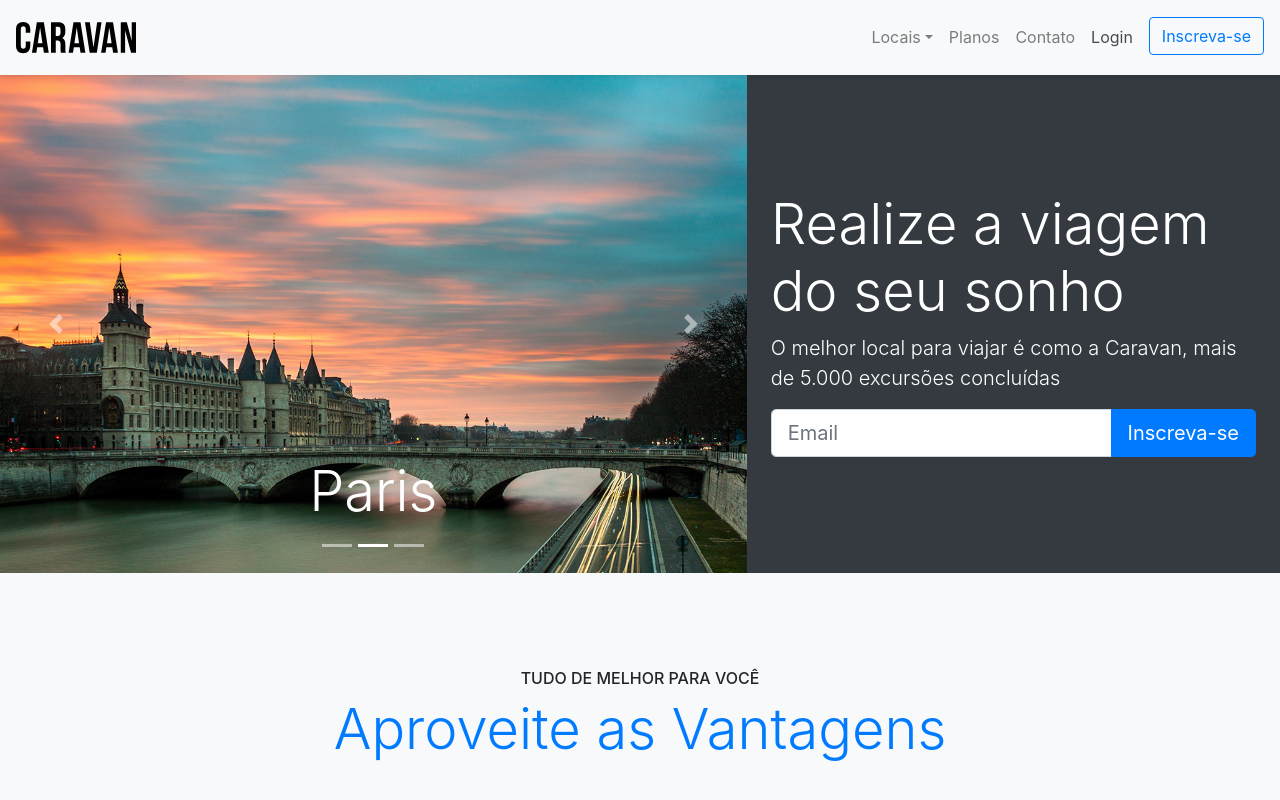
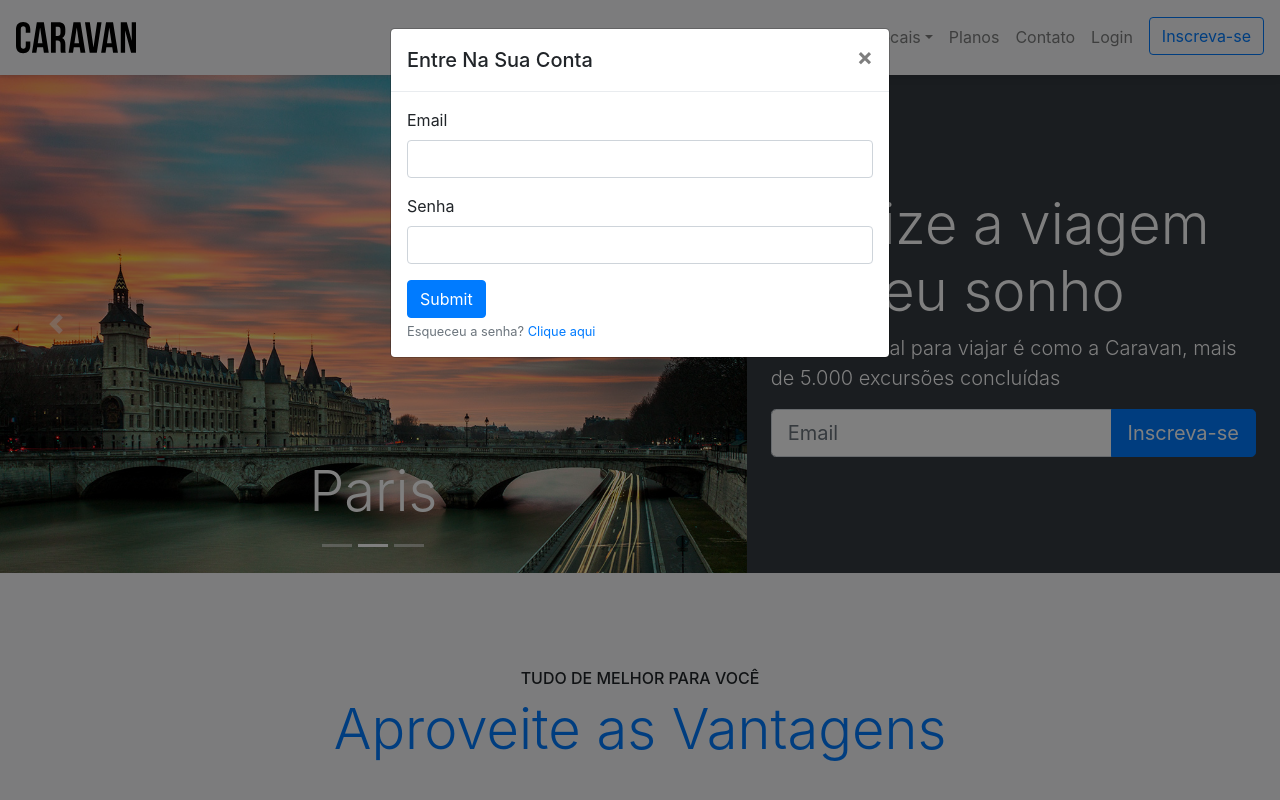
Before and after one commit to Sara01romao/caravan, a plain HTML site: page index.html in a window 1280 px wide. Both pictures are taken after a click on the link "Login". Shown: the top 800 px of the page. Drawn offline with Linux system fonts and the light colour scheme.

Commit message:
modal login

```diff
--- a/index.html
+++ b/index.html
@@ -43,7 +43,7 @@
               </li>
 
               <li class="nav-item">
-                <a class="nav-link" href="#">Login</a>
+                <a class="nav-link" href="#" data-toggle="modal" data-target="#loginModal">Login</a>
               </li>
 
               <li class="nav-item">
@@ -53,6 +53,39 @@
       </div>
     </nav>
     <!-- fim menu -->
+
+    <!-- Modal -->
+    <div class="modal fade" id="loginModal" tabindex="-1" role="dialog" aria-labelledby="exampleModalLabel" aria-hidden="true">
+      <div class="modal-dialog" role="document">
+        <div class="modal-content">
+          <div class="modal-header">
+            <h5 class="modal-title" id="exampleModalLabel">Entre Na Sua Conta</h5>
+            <button type="button" class="close" data-dismiss="modal" aria-label="Close">
+              <span aria-hidden="true">&times;</span>
+            </button>
+          </div>
+          <div class="modal-body">
+            <form>
+              <div class="form-group">
+                <label for="exampleInputEmail1">Email </label>
+                <input type="email" class="form-control" id="exampleInputEmail1" aria-describedby="emailHelp" >
+              </div>
+              <div class="form-group">
+                <label for="exampleInputPassword1">Senha</label>
+                <input type="password" class="form-control" id="exampleInputPassword1" >
+              </div>
+
+              <button type="submit" class="btn btn-primary">Submit</button>
+              <small class="form-text text-muted"> Esqueceu a senha? <a href="#">Clique aqui</a></small>
+            </form>
+          </div>
+
+        </div>
+      </div>
+    </div>
+
+
+    <!-- fim modal -->
 
     <section class="container-fluid">
         <div class="row bg-dark text-white">
```
